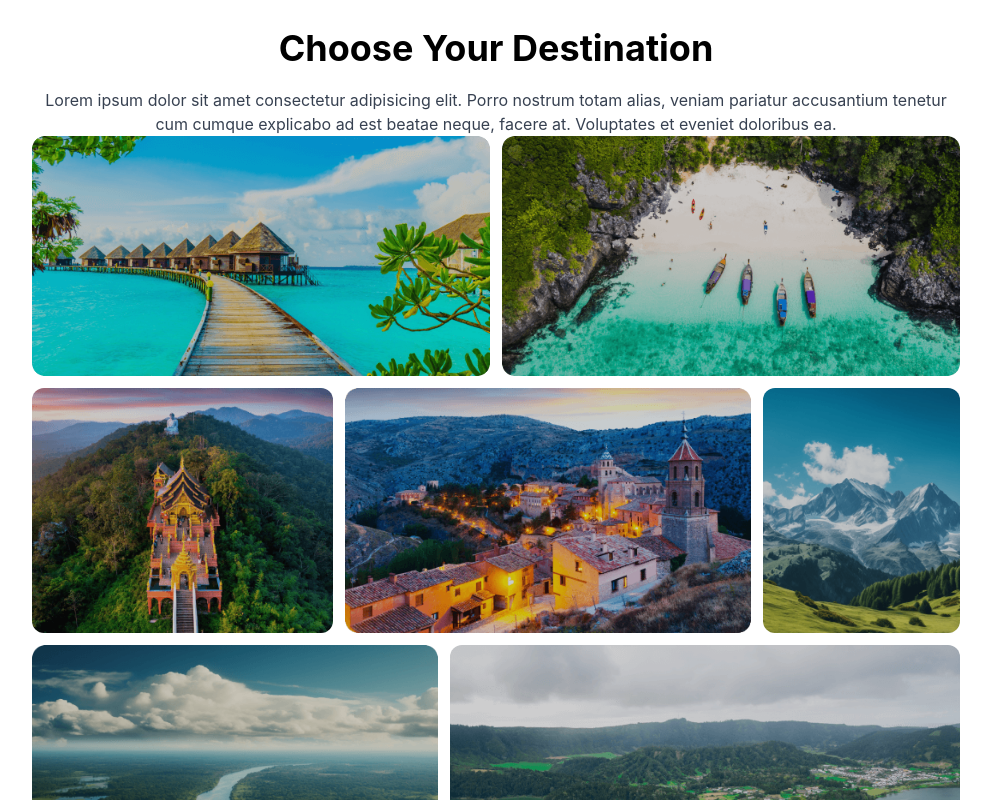
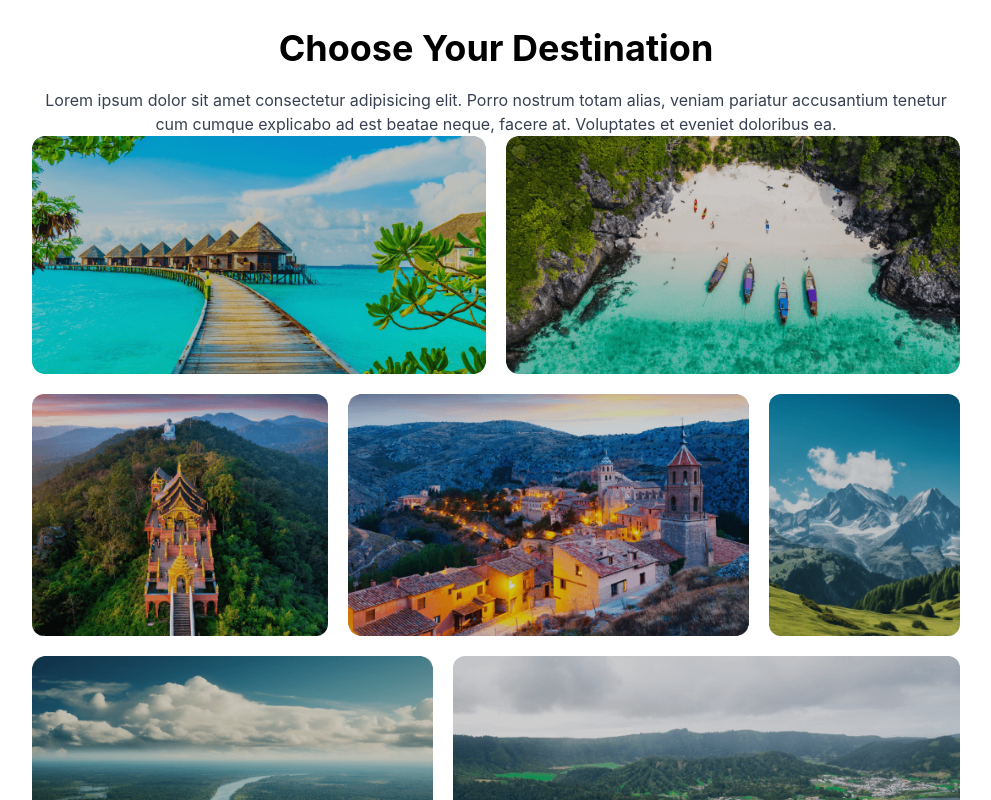
Before and after one commit to Mraj101/travel-tailwindDesign, a React (Create React App) app: page / in a window 1280 px wide. Shown: the part 1160-1960 px from the top of the page, without its empty margins (144-1135 px from the left). Built offline with nearby package versions, Linux system fonts and the light colour scheme.

Commit message:
Destination

```diff
--- a/src/components/Destination.js
+++ b/src/components/Destination.js
@@ -21,9 +21,9 @@ const Destination = () => {
           </p>
         </div>
 
-        <div className="flex flex-col gap-3">
-          <div className="grid grid-cols-2 gap-3">
-            <div className="col-span-1">
+        <div className="flex flex-col gap-5 ">
+          <div className="grid grid-cols-2 gap-5">
+            <div className="col-span-1 transform transition duration-300 hover:scale-105">
               <img
                 src={MaldivImg}
                 alt="img"
@@ -31,7 +31,7 @@ const Destination = () => {
               />
             </div>
 
-            <div className="col-span-1">
+            <div className="col-span-1 transform transition duration-300 hover:scale-105">
               <img
                 src={IndonesiaImg}
                 alt="img"
@@ -40,8 +40,8 @@ const Destination = () => {
             </div>
           </div>
 
-          <div className="grid grid-cols-9 gap-3">
-            <div className=" col-span-3">
+          <div className="grid grid-cols-9 gap-5 ">
+            <div className=" col-span-3 transform transition duration-300 hover:scale-105">
               <img
                 src={SrilankaImg}
                 alt="img"
@@ -49,14 +49,14 @@ const Destination = () => {
               />
             </div>
 
-            <div className="col-span-4">
+            <div className="col-span-4 transform transition duration-300 hover:scale-105">
               <img
                 src={NorthAmericaImg}
                 alt="img"
                 className="w-full object-cover rounded-xl"
               />
             </div>
-            <div className="col-span-2">
+            <div className="col-span-2 transform transition duration-300 hover:scale-105">
               <img
                 src={KashmirImg}
                 alt="img"
@@ -64,15 +64,15 @@ const Destination = () => {
               />
             </div>
           </div>
-          <div className="grid grid-cols-9 gap-3">
-            <div className="col-span-4">
+          <div className="grid grid-cols-9 gap-5">
+            <div className="col-span-4 transform transition duration-300 hover:scale-105">
               <img
                 src={BangladeshImg}
                 alt="img"
                 className="w-full h-full object-cover rounded-xl"
               />
             </div>
-            <div className="col-span-5">
+            <div className="col-span-5 transform transition duration-300 hover:scale-105">
               <img
                 src={BandarbanImg}
                 alt="img"
```
